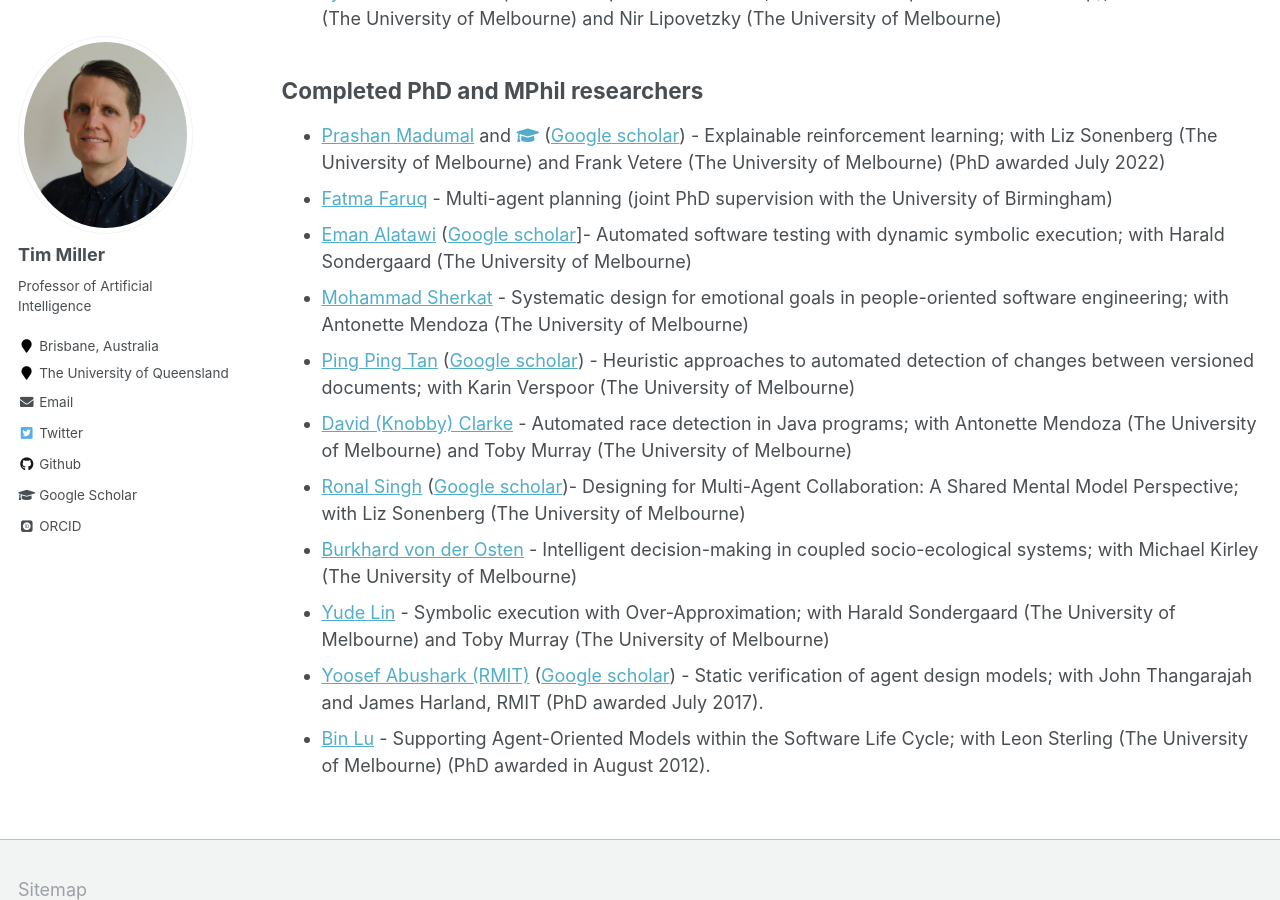
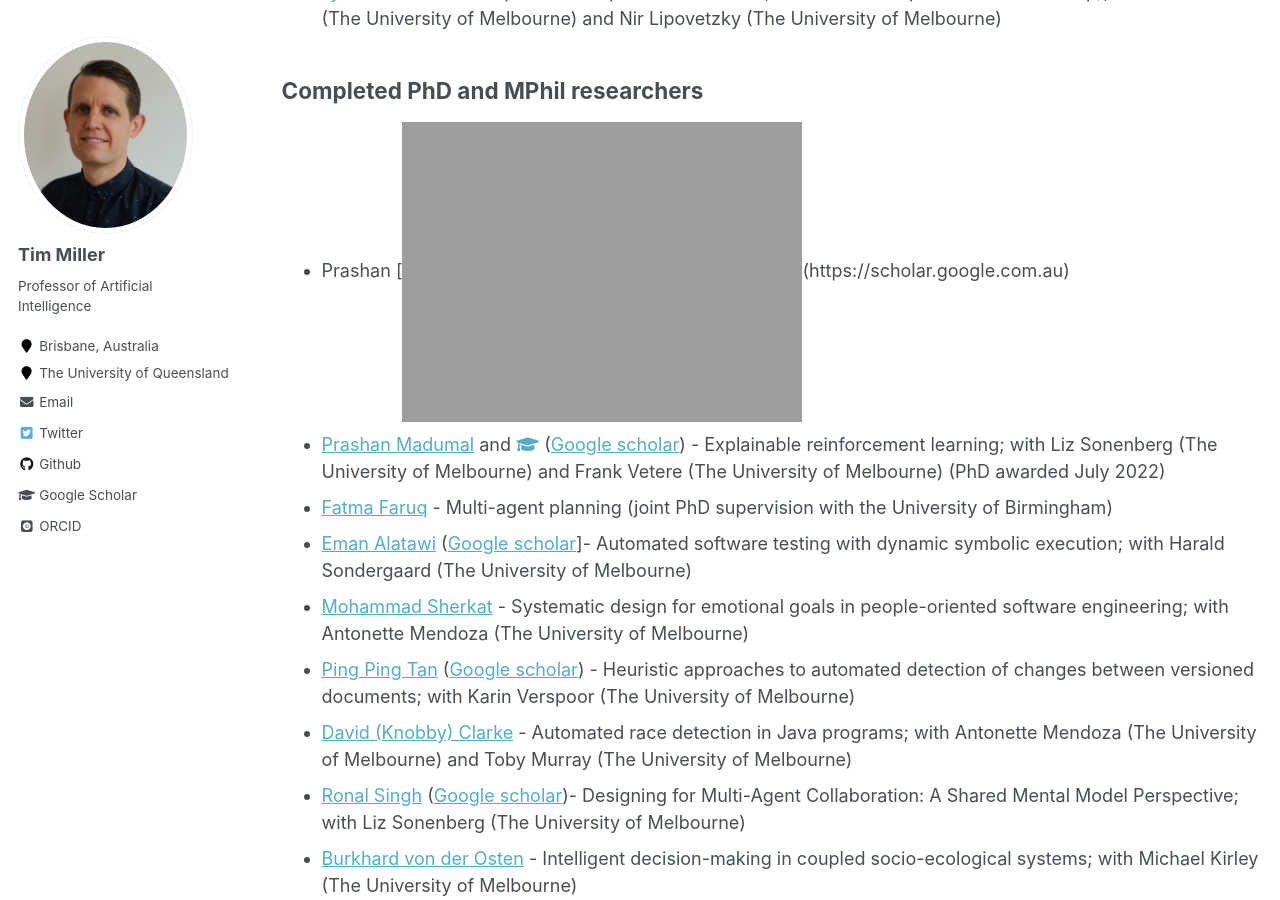
Before and after one commit to uqtmiller/uqtmiller.github.io, a Jekyll site: the page built from _pages/students.md, in a window 1280 px wide and 900 px high, scrolled down 917 px. Built offline with Jekyll 4.4.1, drawn with Linux system fonts in a browser that asks for light colours; some web fonts are replaced.

Commit message:
Test image link in markdown.

```diff
--- a/_pages/students.md
+++ b/_pages/students.md
@@ -26,6 +26,7 @@
 
 ## Completed PhD and MPhil researchers
 
+* Prashan  [![Google scholar](<i class="fas fa-fw fa-graduation-cap">)(https://scholar.google.com.au)
 * [Prashan Madumal](https://prashanm.com/) and <a href="https://scholar.google.com.au/citations?hl=en&pli=1&user=eT4CpUsAAAAJ" target=_blank rel=noopener><i class="fas fa-fw fa-graduation-cap"></i></a> ([Google scholar](https://scholar.google.com/citations?user=eT4CpUsAAAAJ&hl=en)) - Explainable reinforcement learning; with Liz Sonenberg (The University of Melbourne) and Frank Vetere (The University of Melbourne) (PhD awarded July 2022)
 * [Fatma Faruq](https://fatmaf.github.io/) - Multi-agent planning (joint PhD supervision with the University of Birmingham)
 * [Eman Alatawi](https://sa.linkedin.com/in/emanalatawi) ([Google scholar](https://scholar.google.com/citations?user=YshlYaYAAAAJ&hl=en&oi=ao)]- Automated software testing with dynamic symbolic execution; with Harald Sondergaard (The University of Melbourne)
```
